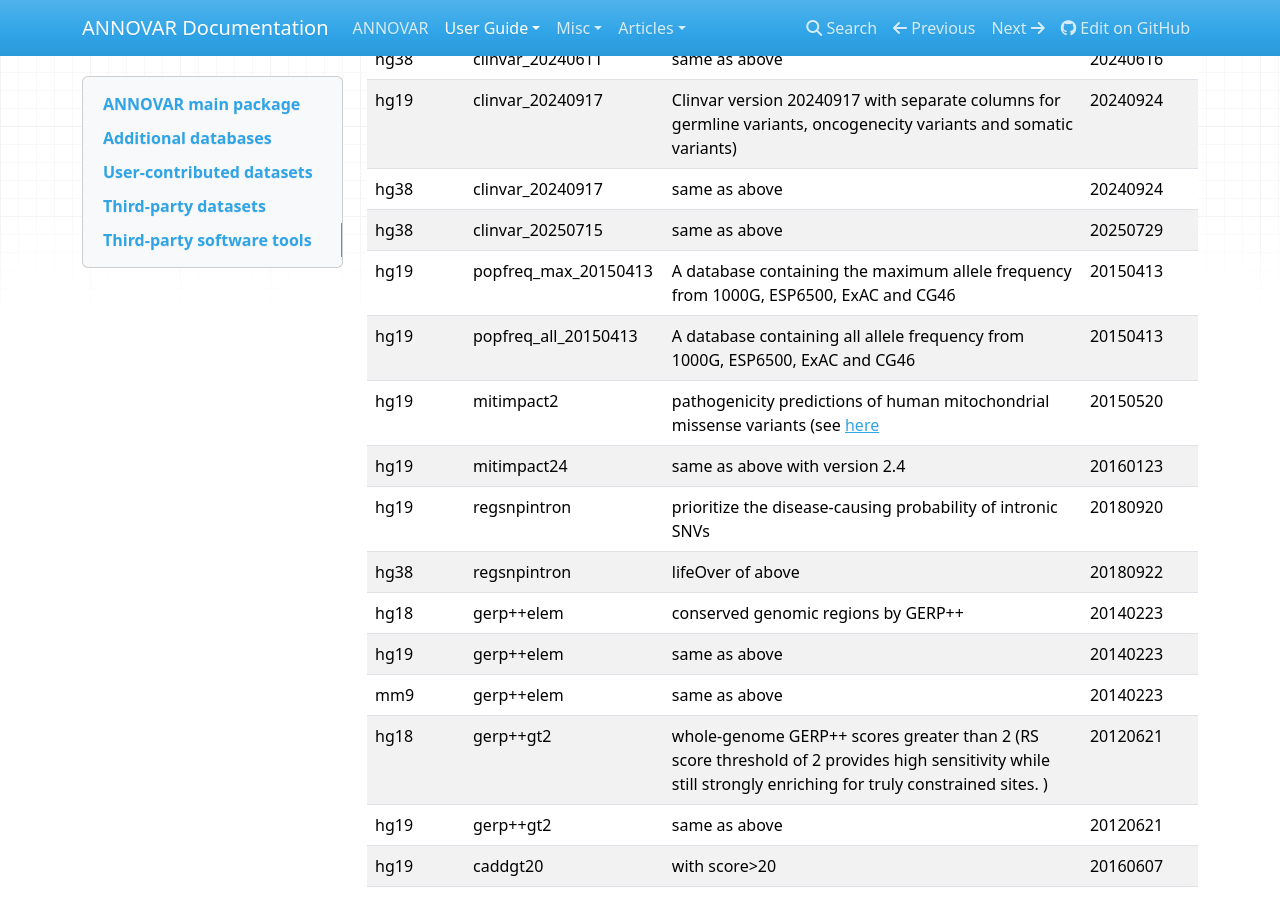
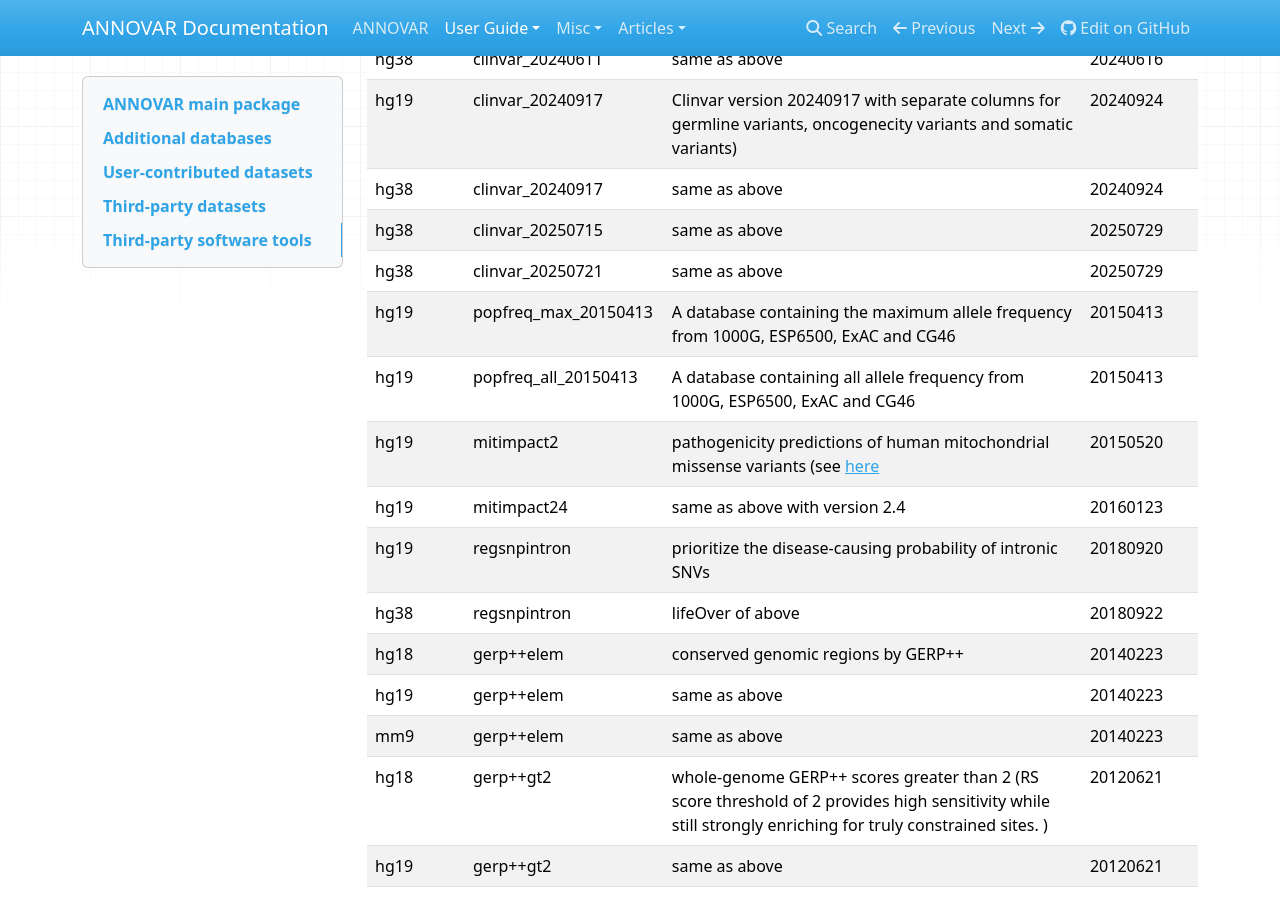
Before and after one commit to WGLab/doc-ANNOVAR, an MkDocs documentation site: the page built from docs/user-guide/download.md, in a window 1280 px wide and 900 px high, scrolled down 13396 px. Built offline with MkDocs 1.6.1, drawn with Linux system fonts in a browser that asks for light colours; nearby versions of some CDN libraries; comment, search, counter and statistics services are not loaded.

Commit message:
Update download.md

```diff
--- a/docs/user-guide/download.md
+++ b/docs/user-guide/download.md
@@ -256,6 +256,7 @@ NOTE: several whole-genome databases (cadd, cadd13, fathmm, dann, eigen, gerp++,
 | hg19 | clinvar_20240917 |  Clinvar version 20240917 with separate columns for germline variants, oncogenecity variants and somatic variants) | 20240924 |
 | hg38 | clinvar_20240917 |  same as above | 20240924 |
 | hg38 | clinvar_20250715 |  same as above | 20250729 |
+| hg38 | clinvar_20250721 |  same as above | 20250729 |
 | hg19 | popfreq_max_20150413 |  A database containing the maximum allele frequency from 1000G, ESP6500, ExAC and CG46 | 20150413 |
 | hg19 | popfreq_all_20150413 |  A database containing all allele frequency from 1000G, ESP6500, ExAC and CG46  | 20150413 |
 | hg19 | mitimpact2 | pathogenicity predictions of human mitochondrial missense variants (see [here](http://www.ncbi.nlm.nih.gov/m/pubmed/25516408/)  | 20150520 |
```
